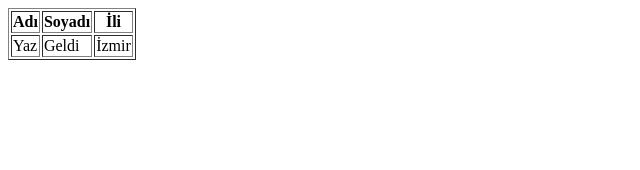
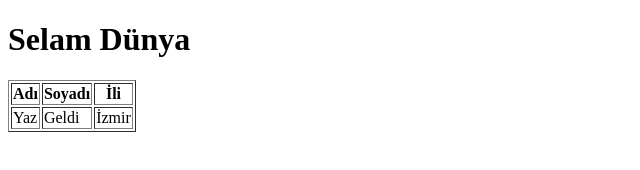
Before and after one commit to Alhbir/website2, a plain HTML site: page index.html in a window 1280 px wide. Shown: the whole page, without its empty margins (0-640 px from the left). Drawn offline with Linux system fonts and the light colour scheme.

Commit message:
Dünyaya selam eklendi

```diff
--- a/index.html
+++ b/index.html
@@ -5,6 +5,7 @@
     <meta http-equiv="X-UA-Compatible" content="IE=edge">
     <meta name="viewport" content="width=device-width, initial-scale=1.0">
     <title>Git dene</title>
+    <h1>Selam Dünya</h1>
     <table border="1">
         <th>Adı</th>
         <th>Soyadı</th>
```
